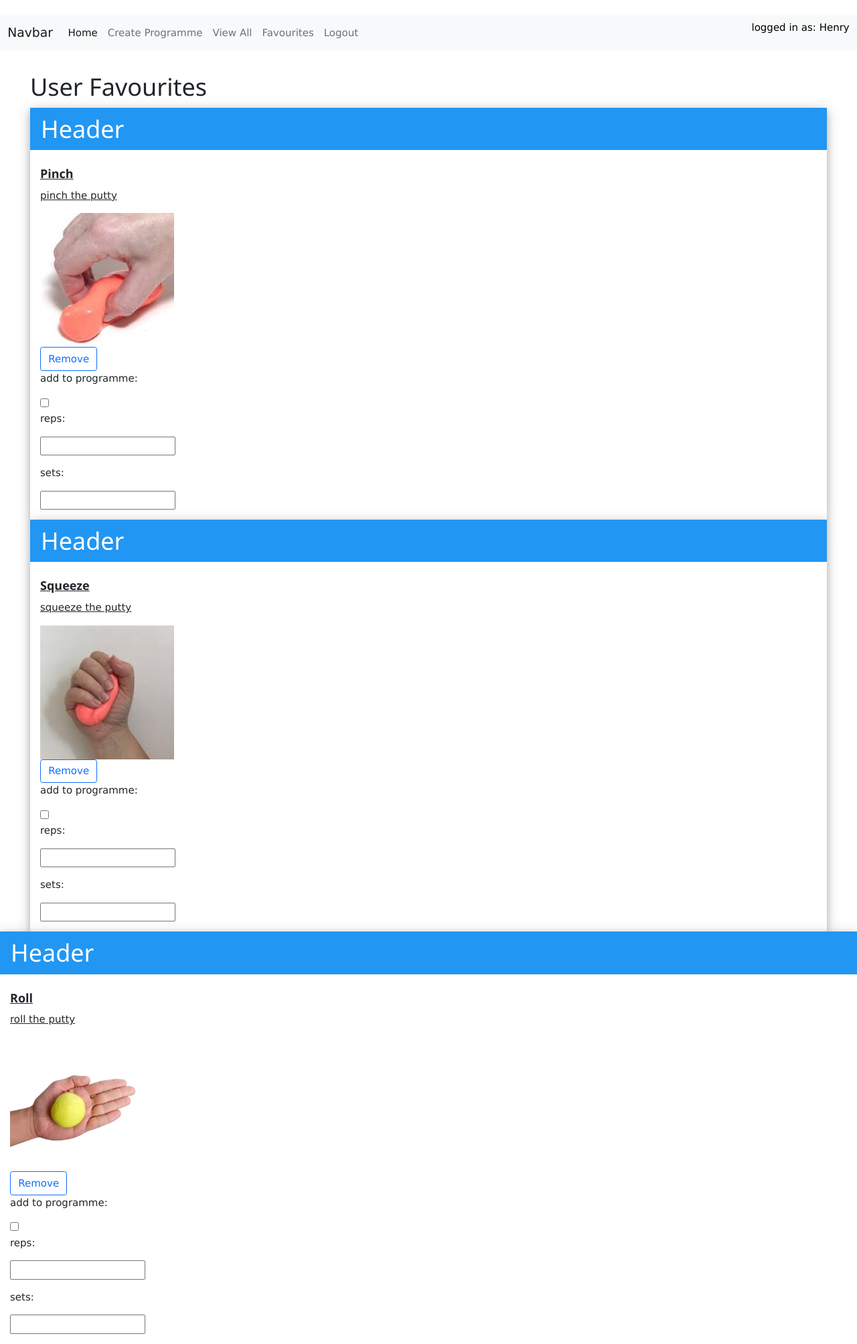
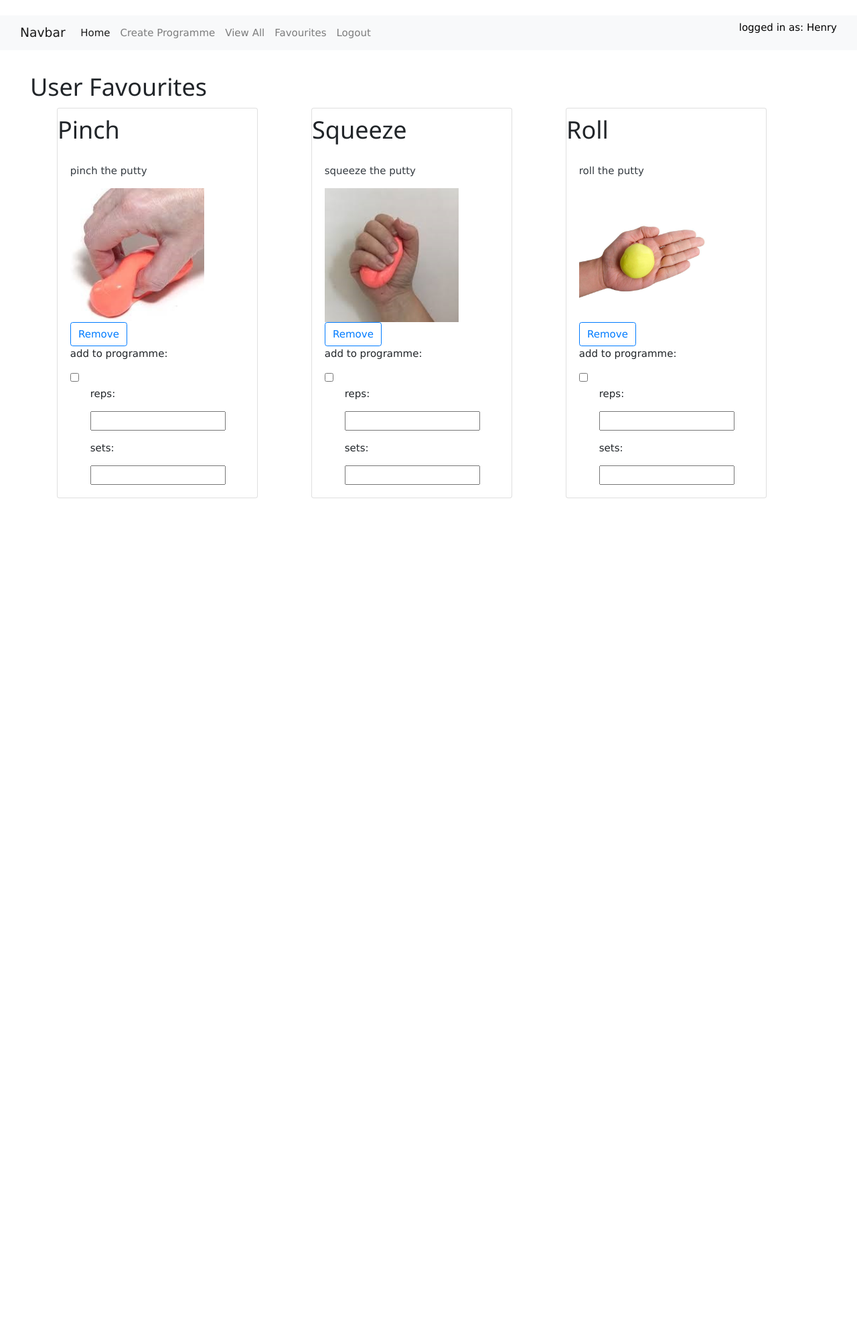
Before and after one commit to Henry80074/mysite, a Django app: page /account/favourite_list/ in a window 1280 px wide. Shown: the whole page at 67% size. After the commit the page ends 744 px from the top, so only its background shows below. Run offline with Django 3.2, Linux system fonts and the light colour scheme; a user stored in the database is signed in; data comes from the database, SQL or seed files in the repository; both versions use the stored data as it was after the commit; some libraries are stand-ins or nearby versions.

Commit message:
grid layout of favourites

```diff
--- a/templates/account/favourites.html
+++ b/templates/account/favourites.html
@@ -2,18 +2,25 @@
 {% extends "main/index.html" %}
 {% block title %} <h1>User Favourites </h1> {% endblock %}
 {% block content %}
+<head>
+<link rel="stylesheet" href="https://stackpath.bootstrapcdn.com/bootstrap/4.4.1/css/bootstrap.min.css" integrity="sha384-Vkoo8x4CGsO3+Hhxv8T/Q5PaXtkKtu6ug5TOeNV6gBiFeWPGFN9MuhOf23Q9Ifjh" crossorigin="anonymous">
+<script src="https://code.jquery.com/jquery-3.4.1.slim.min.js" integrity="sha384-J6qa4849blE2+poT4WnyKhv5vZF5SrPo0iEjwBvKU7imGFAV0wwj1yYfoRSJoZ+n" crossorigin="anonymous"></script>
+<script src="https://cdn.jsdelivr.net/npm/popper.js@1.16.0/dist/umd/popper.min.js" integrity="sha384-Q6E9RHvbIyZFJoft+2mJbHaEWldlvI9IOYy5n3zV9zzTtmI3UksdQRVvoxMfooAo" crossorigin="anonymous"></script>
+<script src="https://stackpath.bootstrapcdn.com/bootstrap/4.4.1/js/bootstrap.min.js" integrity="sha384-wfSDF2E50Y2D1uUdj0O3uMBJnjuUD4Ih7YwaYd1iqfktj0Uod8GCExl3Og8ifwB6" crossorigin="anonymous"></script>
+<link rel="stylesheet" href="https://www.w3schools.com/w3css/4/w3.css">
+</head>
 <style>
 </style>
-<link rel="stylesheet" href="https://www.w3schools.com/w3css/4/w3.css">
-<div class="card-deck">
+<div class="container">
+<div class="row">
     {% for activity in new %}
-    <div class="w3-card-4">
-        <header class="w3-container w3-blue">
-        <h1>Header</h1>
+    <div class="col-sm-4 card-space">
+        <div class="card" style="width:300px">
+            <header>
+            <h1>{{activity.name}}</h1>
             </header>
                 <a class="text-dark" href="{% url 'main:activity_single' activity.slug %}">
                     <div class="card-body">
-                            <h2 style="font-size:18px;font-weight:bold">{{activity.name}}</h2>
                         <p class="card-text">{{activity.description}}</p>
                         {% if activity.image != None %}
                         <div>
@@ -22,17 +29,22 @@
                         {% endif %}
                             <div id="favourite-section"><a href="{% url 'account:favourite_add' activity.id %}"
                                     class="btn btn-outline-primary">Remove</a></div>
-                                <div class="column">
                             <form>
                                     <p> add to programme: </p><input type="checkbox" id="check">
+                                    <div class="col-sm-6">
+                                        <div class="container">
+                                        <div class="column">
                                             <p> reps:<p><input type="text" id="reps" name="reps">
                                             <p> sets:</p><input type="text" id="sets" name="sets">
+                                        </div>
+                                        </div>
+                                    </div>
                             </form>
-                                </div>
                     </div>
                 </a>
         </div>
   </div>
   {% endfor %}
 </div>
+</div>
 {% endblock %}
```
Also changed, not shown: db.sqlite3. Lines whose indentation alone changed are shown as unchanged.
